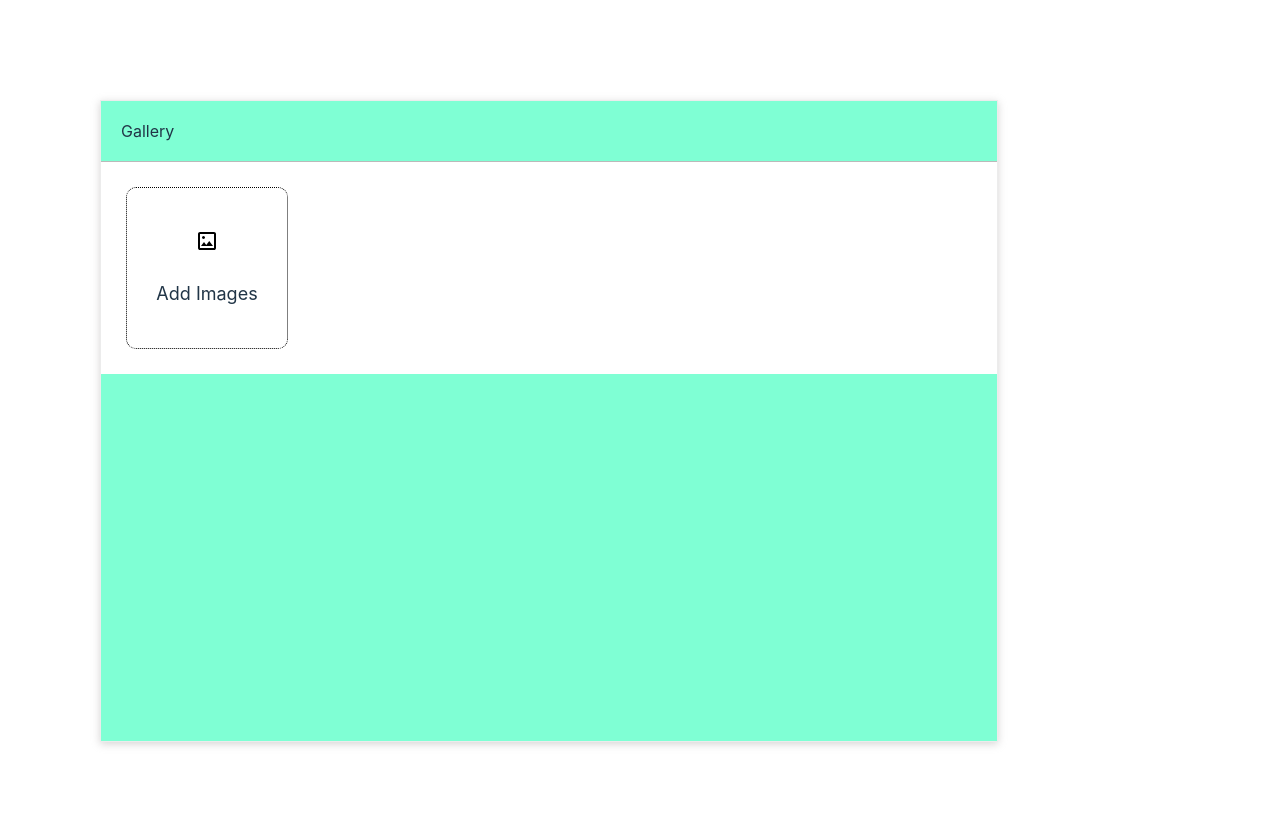
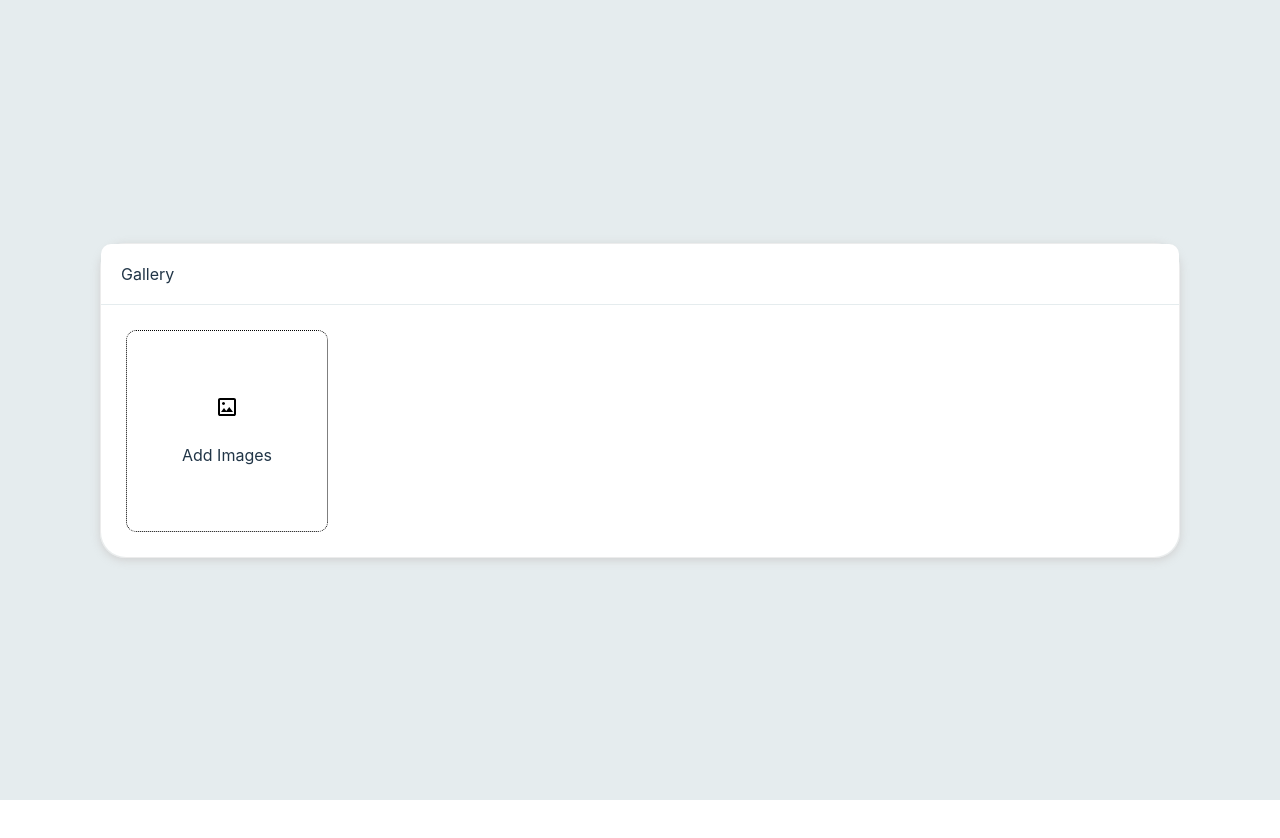
Before and after one commit to polin103109/fresher-react-js-task-olliyo, a React (Vite) app: page / in a window 1280 px wide. Shown: the top 838 px of the page. After the commit the page ends 800 px from the top, so only its background shows below. Built offline with nearby package versions, Linux system fonts and the light colour scheme.

Commit message:
added some modification in css

```diff
--- a/src/components/Drag.css
+++ b/src/components/Drag.css
@@ -1,9 +1,11 @@
+body{
+  background-color: rgb(229, 236, 238);
+  justify-content: center;
+}
+  .img-gallery {
 
-  .img-gallery {
-    width: 70vw;
-    background-color: aquamarine;
-    min-height: 80vh;
     border: 1px solid rgb(236, 236, 236);
+    border-radius: 25px;
     justify-content: center;
     margin: 100px 100px;
     box-shadow: 0px 2px 8px 0px rgba(217, 218, 218, 0.75);
@@ -16,23 +18,28 @@
   align-items: center;
   justify-content: space-between;
   height: 60px;
-  border-bottom: 1px solid rgb(186, 186, 186);
+  border-bottom: 1px solid  rgb(229, 236, 238);
+  background-color: #fff;
+  border-top-left-radius: 10px;
+  border-top-right-radius: 10px;
 }
 .gallery-body{
   background-color: #fff;
+ border-bottom-left-radius: 25px;
+  border-bottom-right-radius: 25px;
 }
   label{
     margin:0 auto;
-    display:flex;
+    display: flex;
     flex-direction: column;
     justify-content: center;
     align-items: center;
     border:1px dotted black;
     border-radius: 10px;
-    width:10rem;
-    height:10rem;
+    width: 200px;
+    height: 200px;
     cursor:pointer;
-    font-size: large;
+
   }
   label span{
     font-weight: lighter;
@@ -53,7 +60,7 @@
   .images {
     display: grid;
     grid-template-columns: 1fr 1fr 1fr 1fr 1fr;
-    gap: 10px;
+    gap: 20px;
     padding: 25px;
     border-radius: 5px;
 }
@@ -103,7 +110,7 @@ img {
   justify-content: center;
 }
 .imagediv:hover .overlay input[type="checkbox"] {
-  display: block; /* Display on hover */
+  display: block;
 }
 
 .overlay input[type="checkbox"]:checked {
--- a/src/components/DragAndDropElements.jsx
+++ b/src/components/DragAndDropElements.jsx
@@ -59,6 +59,7 @@ function App() {
 
     setSelectedimages(_Selectedimages);
   };
+  const text1 = "Gallery";
   useEffect(() => {
     // Update the firstItem when fruitsitems changes
     setFirstItem(selectedImages[0]);
```
